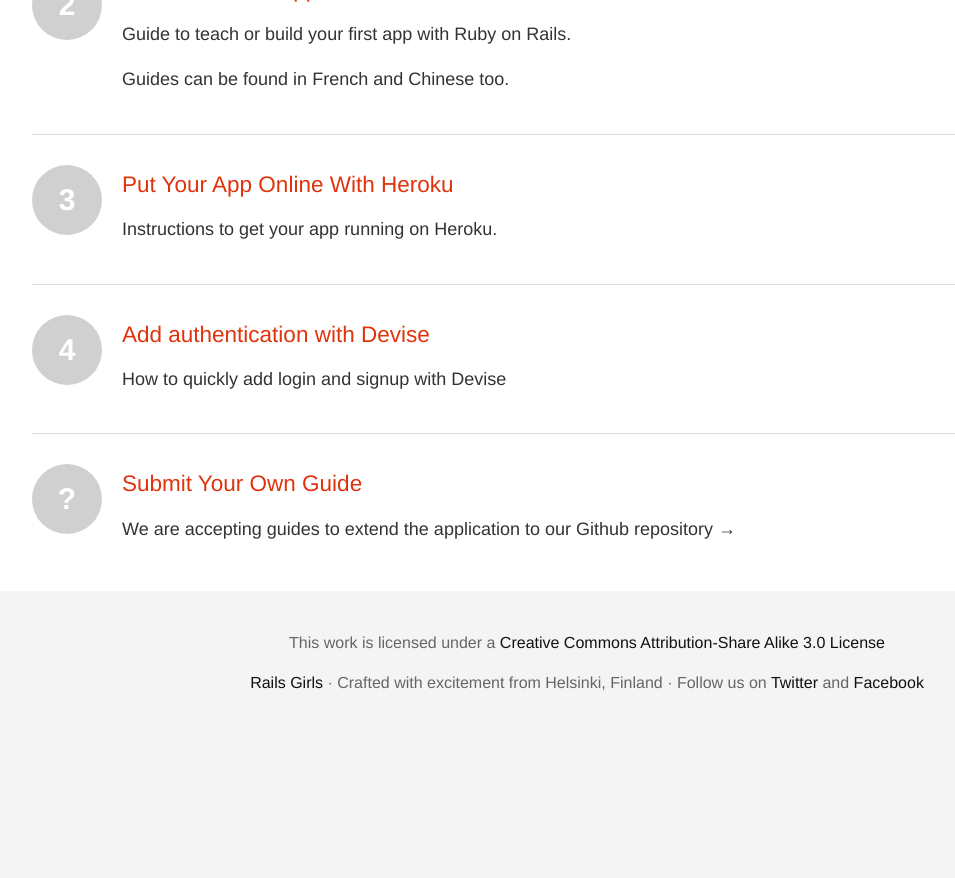
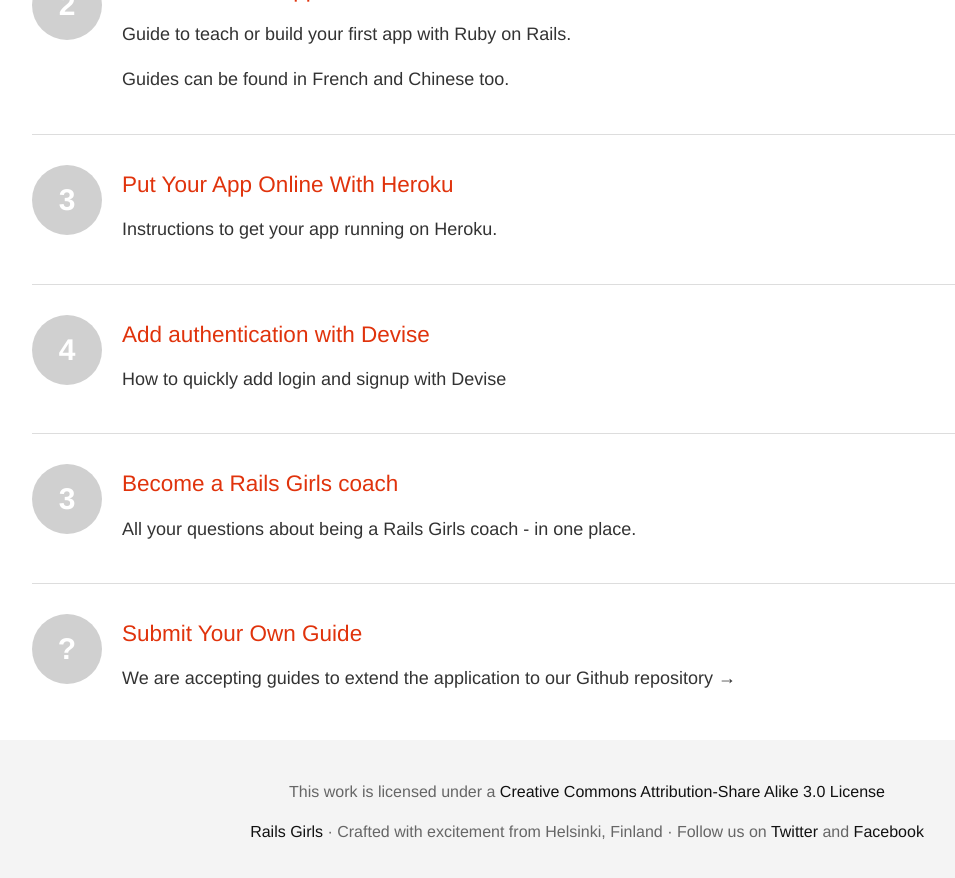
Before and after one commit to railsgirls/guides.railsgirls.com, a Jekyll site: the page built from index.html, in a window 1280 px wide and 900 px high, scrolled down 966 px. Shown: the top 878 px of the window, without its empty margins (53-1008 px from the left). Built offline with Jekyll 4.4.1, drawn with Linux system fonts in a browser that asks for light colours; nearby versions of some CDN libraries; Markdown is read by kramdown in place of the engine named in the settings; before the commit the page ends 1717 px from its top, so only the background shows below that.

```diff
--- a/index.html
+++ b/index.html
@@ -59,6 +59,13 @@
         <p>How to quickly add login and signup with Devise</p>
       </a>
     </li>
+     <li>
+        <a href="coach">
+          <i>3</i>
+          <h3>Become a Rails Girls coach</h3>
+          <p>All your questions about being a Rails Girls coach - in one place.</p>
+        </a>
+    </li>
     <li>
         <a href="contributing">
           <i>?</i>
```
